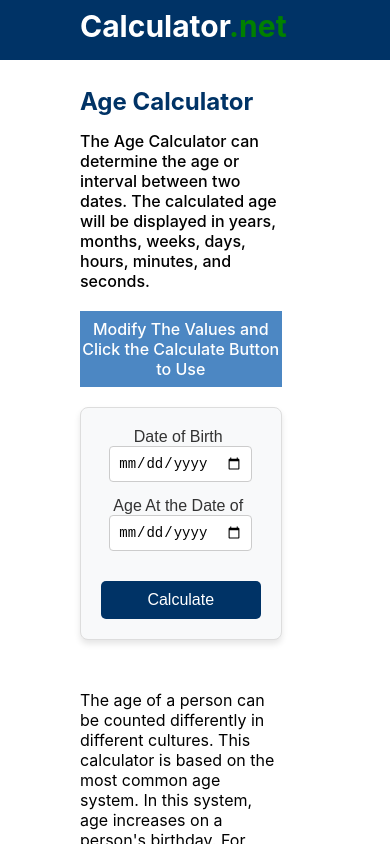
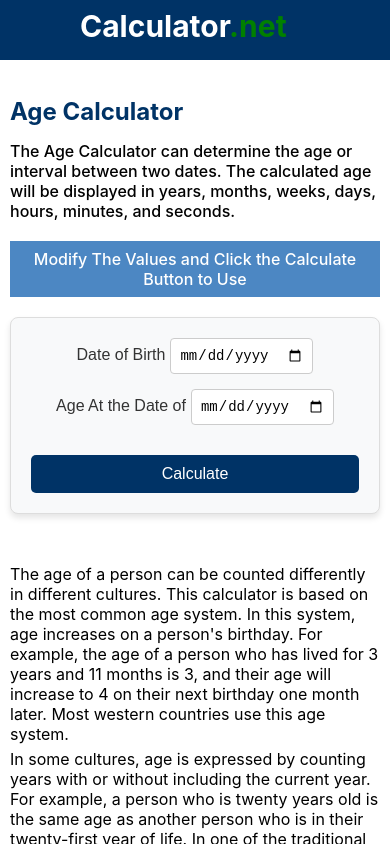
Before and after one commit to utpal14526/Age-Calculator-Main, a React (Create React App) app: page / in a window 390 px wide. Shown: the top 844 px of the page. Built offline with nearby package versions, Linux system fonts and the light colour scheme.

Commit message:
Update index.css

```diff
--- a/src/index.css
+++ b/src/index.css
@@ -166,3 +166,14 @@ code {
   max-width: 1200px;
   margin: 0 auto;
 }
+
+
+@media screen and (max-width: 500px) {
+  .inner-body {
+    width: 100%;
+  }
+
+  .main-body {
+    padding: 10px;
+  }
+}
```
